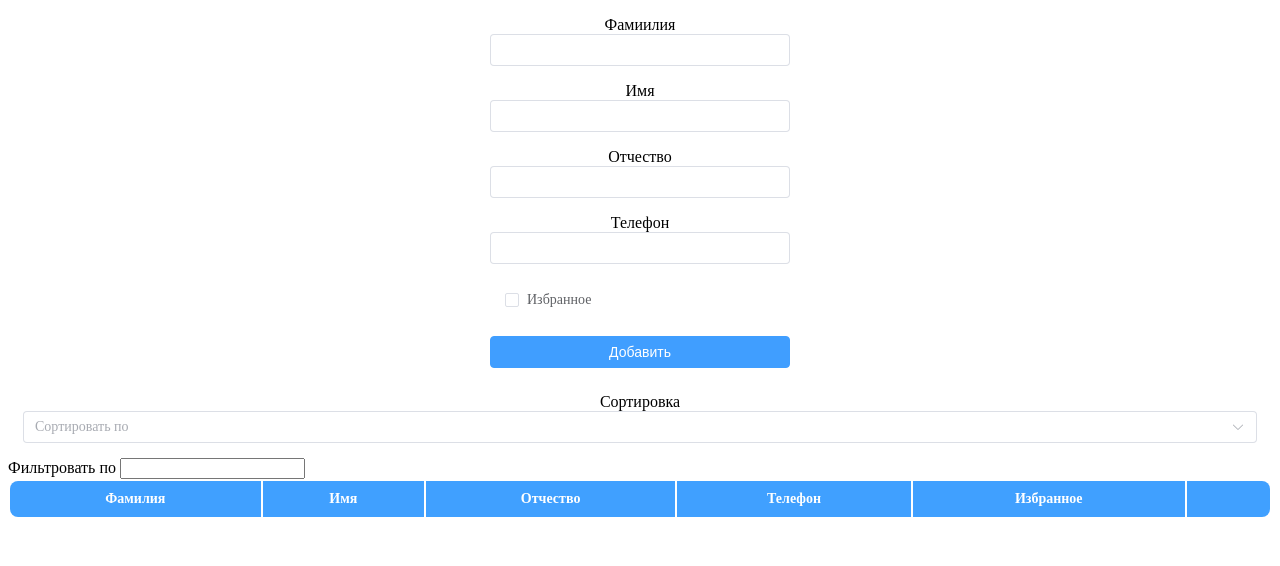
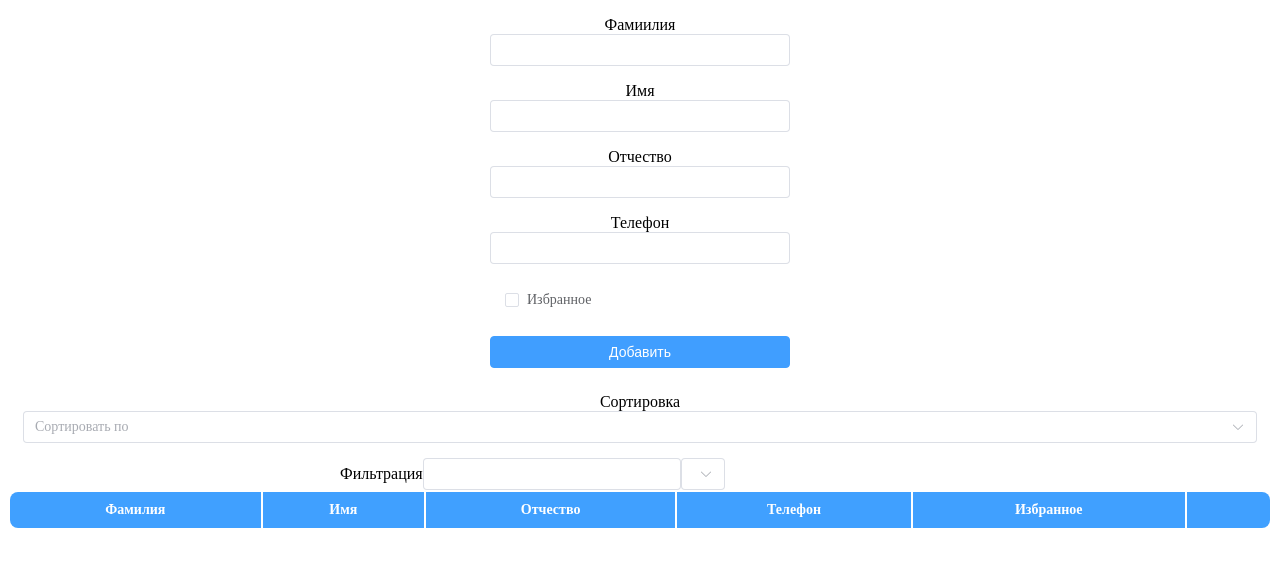
Before and after one commit to geril2207/soldatenko-tasks, a Vue app: page / in a window 1280 px wide. Shown: the top 566 px of the page. Built offline with nearby package versions, Linux system fonts and the light colour scheme.

Commit message:
add worked filter

```diff
--- a/index.html
+++ b/index.html
@@ -105,7 +105,6 @@
                         alert('Форма заполнена неверно.')
                         return
                     }
-                    console.log(this.list)
                     if (this.formData.favourites) {
                         this.favouritesList.push({ ...this.formData, id: this.id++ })
                     } else {
--- a/src/App.vue
+++ b/src/App.vue
@@ -1,8 +1,11 @@
 <template>
   <Form :formData="formData" :handler="addPos" @add-item="addPos" />
-  <Sort :sort="sort" @filter-arr="filter" />
-  Фильтровать по
-  <input type="text" v-model="filterStr" />
+  <Sort :sort="sort" @filter-arr="sortHandler" />
+  <Filter
+    :filter="filterStr"
+    :filterType="filterType"
+    @filter-type="setFilterType"
+  />
   <table class="list__table">
     <thead>
       <tr>
@@ -15,7 +18,7 @@
       </tr>
     </thead>
     <tbody>
-      <List :itemsList="favouritesList" />
+      <List :itemsList="filteredFavList" />
       <List :itemsList="filteredList" />
     </tbody>
   </table>
@@ -25,10 +28,12 @@
 import Form from './components/Form.vue'
 import Sort from './components/Sort.vue'
 import List from './components/List.vue'
+import Filter from './components/Filter.vue'
 
 export default {
-  components: { Form, Sort, List },
+  components: { Form, Sort, List, Filter },
   name: 'App',
+
   data() {
     return {
       formData: {
@@ -43,42 +48,49 @@ export default {
       sort: '',
       id: 0,
       sortStr: '',
-      filterStr: '',
-      filterType: 'surname',
+      filter: { filterStr: '', filterType: '' },
+      sortValues: {
+        Фамилии: 'surname',
+        Имени: 'name',
+        Отчеству: 'lastname',
+      },
     }
   },
-  // watch: {
-  //   filterStr() {
-  //     this.filterHandler()
-  //   },
-  //   list: {
-  //     handler(newVal) {
-  //       console.log(newVal)
-  //       this.showedList = [...newVal]
-  //     },
-  //     deep: true,
-  //   },
 
-  //   favouritesList: {
-  //     handler(newVal) {
-  //       this.showedFavList = [...newVal]
-  //     },
-  //     deep: true,
-  //   },
-  // },
   computed: {
     filteredList() {
       if (this.filterStr === '') {
-        console.log(this.list)
         return this.list
       }
-      const filterdList = []
-      return filterdList
+      const type = this.sortValues[this.filter.filterType]
+      if (!type) return this.list
+      return this.list.filter((item) =>
+        item[type]
+          .toLowerCase()
+          .indexOf(this.filter.filterStr.toLowerCase()) !== -1
+          ? true
+          : false
+      )
+    },
+    filteredFavList() {
+      if (this.filterStr === '') {
+        return this.favouritesList
+      }
+      const type = this.sortValues[this.filter.filterType]
+      if (!type) return this.favouritesList
+      return this.favouritesList.filter((item) =>
+        item[type]
+          .toLowerCase()
+          .indexOf(this.filter.filterStr.toLowerCase()) !== -1
+          ? true
+          : false
+      )
     },
     upperSurname() {
       return this.formData.surname.toUpperCase()
     },
   },
+
   methods: {
     addPos() {
       if (
@@ -103,13 +115,8 @@ export default {
         this.formData[key] = false
       }
     },
-    filter(value) {
-      const sortValues = {
-        Фамилии: 'surname',
-        Имени: 'name',
-        Отчеству: 'lastname',
-      }
-      this.sortStr = sortValues[value]
+    sortHandler(value) {
+      this.sortStr = this.sortValues[value]
       const SortArray = (x, y) => {
         if (x[this.sortStr].toLowerCase() < y[this.sortStr].toLowerCase()) {
           return -1
@@ -144,24 +151,8 @@ export default {
         }
       })
     },
-
-    filterHandler() {
-      if (this.filterStr === '') {
-        return (
-          (this.showedList = [...this.list]),
-          (this.showedFavList = [...this.favouritesList])
-        )
-      }
-      // this.showedList = this.list.filter((item) =>
-      //   item[this.filterType].indexOf(this.filterStr)
-      // )
-      // this.showedFavList = this.favouritesList.filter((item) =>
-      //   item[this.filterType].indexOf(this.filterStr)
-      // )
-      console.log(this.showedList, this.showedFavList)
-    },
-    mounted() {
-      return this.filterHandler()
+    setFilterType(value) {
+      this.filter.filterType = value
     },
   },
 }
--- a/src/components/Filter.vue
+++ b/src/components/Filter.vue
@@ -1,6 +1,16 @@
 <template>
   <div>
-    <el-input class="" type="text" v-model="filterStr" />
+    Фильтрация
+    <el-input class="input" type="text" v-model="filterStr" />
+    <el-select
+      v-model="filterType"
+      placeholder="Фильтровать по"
+      @change="$emit('filter-type', this.filterType)"
+    >
+      <el-option value="Имени" :label="Имени">Имени</el-option>
+      <el-option value="Фамилии" :label="Фамилии">Фамилии</el-option>
+      <el-option value="Отчеству" :label="Отчеству">Отчеству</el-option>
+    </el-select>
   </div>
 </template>
 
@@ -9,13 +19,33 @@ export default {
   name: 'Filter',
   props: {
     filter: String,
+    filterT: String,
   },
   data() {
     return {
-      filterStr: this.filter,
+      filterStr: this.$parent.filter.filterStr,
+      filterType: this.$parent.filter.filterT,
     }
+  },
+  watch: {
+    filterStr(newValue) {
+      this.$parent.filter.filterStr = newValue
+    },
+    filterType(newValue) {
+      this.$parent.filter.filterType = newValue
+    },
   },
 }
 </script>
 
-<style></style>
+<style scoped>
+div {
+  max-width: 600px;
+  display: flex;
+  align-items: center;
+  margin: 0 auto;
+}
+.input {
+  max-width: 300px;
+}
+</style>
--- a/src/components/List.vue
+++ b/src/components/List.vue
@@ -1,5 +1,5 @@
 <template>
-  <Item :key="item.id" v-for="item in items" :item="item" />
+  <Item :key="item.id" v-for="item in itemsList" :item="item" />
 </template>
 
 <script>
@@ -10,11 +10,8 @@ export default {
   props: {
     itemsList: Array,
   },
-  data() {
-    return {
-      items: this.itemsList,
-    }
-  },
+
+
 }
 </script>
 
```
Also changed, not shown: src/components/Form.vue (+6 -10 lines).
